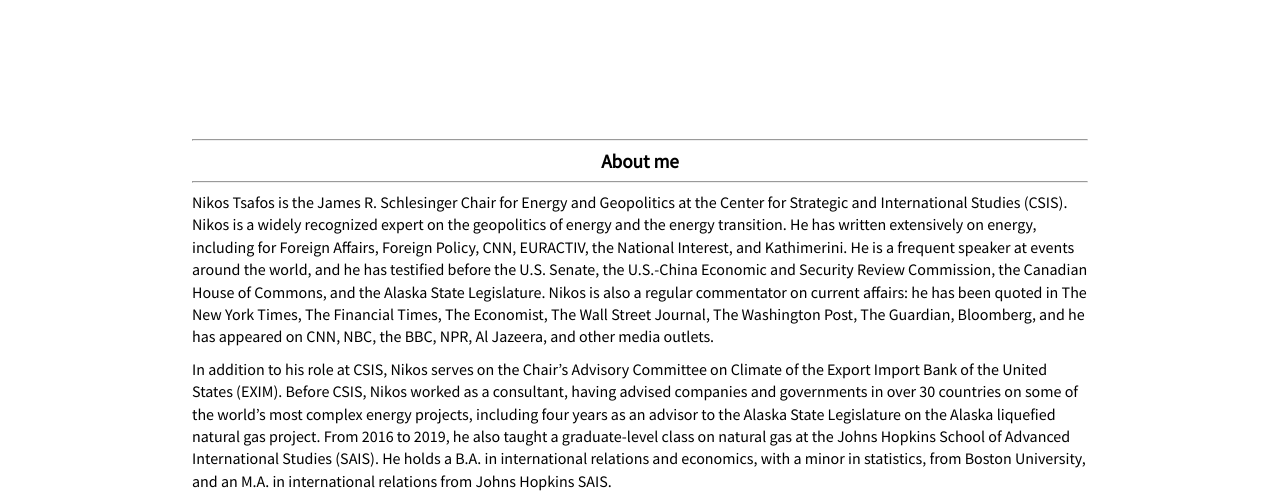
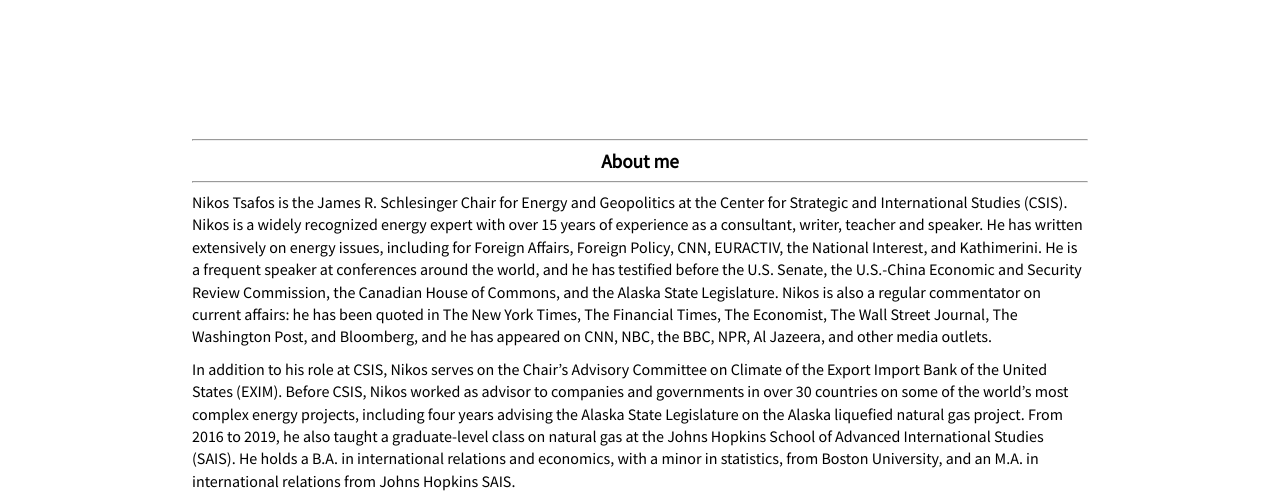
Before and after one commit to nikostsafos/nikostsafos.github.io, a plain HTML site: page index.html in a window 1280 px wide. Shown: the part 309-802 px from the top of the page. Drawn offline with Linux system fonts and the light colour scheme.

Commit message:
Update index.html

```diff
--- a/index.html
+++ b/index.html
@@ -34,10 +34,10 @@
     <hr><h2>About me</h2><hr>
 
     <p>
-        Nikos Tsafos is the James R. Schlesinger Chair for Energy and Geopolitics at the Center for Strategic and International Studies (CSIS). Nikos is a widely recognized expert on the geopolitics of energy and the energy transition. He has written extensively on energy, including for Foreign Affairs, Foreign Policy, CNN, EURACTIV, the National Interest, and Kathimerini. He is a frequent speaker at events around the world, and he has testified before the U.S. Senate, the U.S.-China Economic and Security Review Commission, the Canadian House of Commons, and the Alaska State Legislature. Nikos is also a regular commentator on current affairs: he has been quoted in The New York Times, The Financial Times, The Economist, The Wall Street Journal, The Washington Post, The Guardian, Bloomberg, and he has appeared on CNN, NBC, the BBC, NPR, Al Jazeera, and other media outlets.
+        Nikos Tsafos is the James R. Schlesinger Chair for Energy and Geopolitics at the Center for Strategic and International Studies (CSIS). Nikos is a widely recognized energy expert with over 15 years of experience as a consultant, writer, teacher and speaker. He has written extensively on energy issues, including for Foreign Affairs, Foreign Policy, CNN, EURACTIV, the National Interest, and Kathimerini. He is a frequent speaker at conferences around the world, and he has testified before the U.S. Senate, the U.S.-China Economic and Security Review Commission, the Canadian House of Commons, and the Alaska State Legislature. Nikos is also a regular commentator on current affairs: he has been quoted in The New York Times, The Financial Times, The Economist, The Wall Street Journal, The Washington Post, and Bloomberg, and he has appeared on CNN, NBC, the BBC, NPR, Al Jazeera, and other media outlets.
     </p>
     <p>
-        In addition to his role at CSIS, Nikos serves on the Chair’s Advisory Committee on Climate of the Export Import Bank of the United States (EXIM). Before CSIS, Nikos worked as a consultant, having advised companies and governments in over 30 countries on some of the world’s most complex energy projects, including four years as an advisor to the Alaska State Legislature on the Alaska liquefied natural gas project. From 2016 to 2019, he also taught a graduate-level class on natural gas at the Johns Hopkins School of Advanced International Studies (SAIS). He holds a B.A. in international relations and economics, with a minor in statistics, from Boston University, and an M.A. in international relations from Johns Hopkins SAIS.
+        In addition to his role at CSIS, Nikos serves on the Chair’s Advisory Committee on Climate of the Export Import Bank of the United States (EXIM). Before CSIS, Nikos worked as advisor to companies and governments in over 30 countries on some of the world’s most complex energy projects, including four years advising the Alaska State Legislature on the Alaska liquefied natural gas project. From 2016 to 2019, he also taught a graduate-level class on natural gas at the Johns Hopkins School of Advanced International Studies (SAIS). He holds a B.A. in international relations and economics, with a minor in statistics, from Boston University, and an M.A. in international relations from Johns Hopkins SAIS.
     </p>
 
     <hr><h2>Energy</h2><hr>
```
